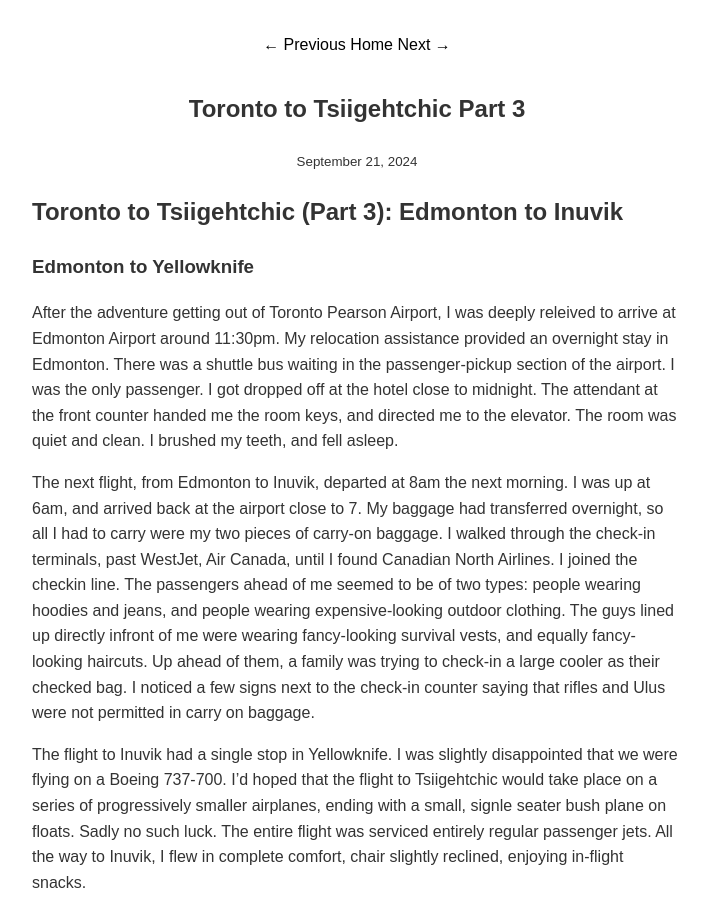
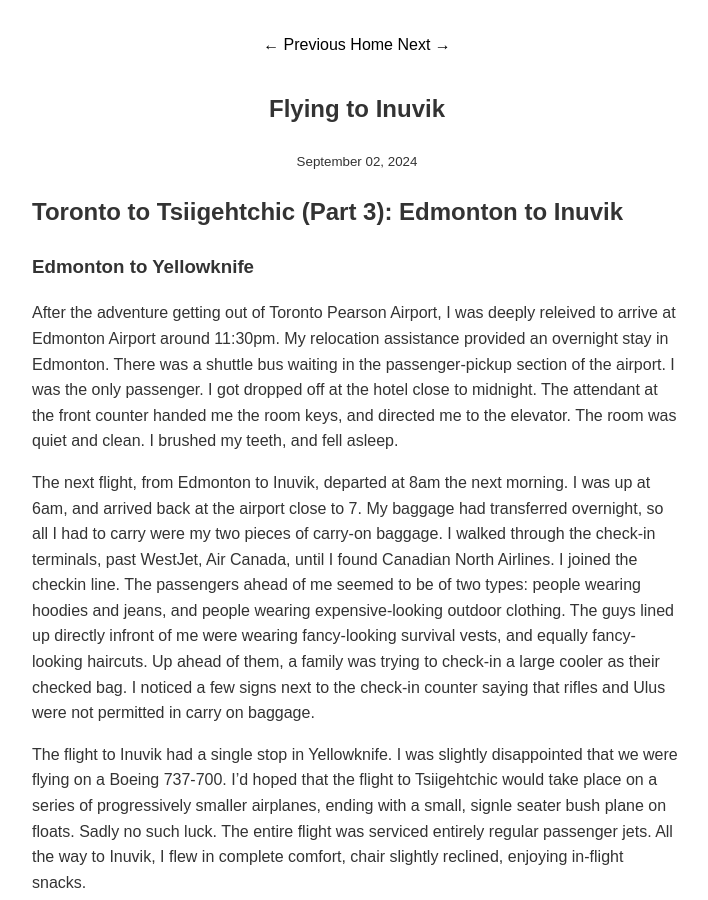
Before and after one commit to lkirk121/lkirk121.github.io, a Jekyll site: the page built from _posts/2024-09-21-toronto-to-tsiigehtchic-part-3.md, in a window 1280 px wide and 900 px high. Shown: the whole window, without its empty margins (283-991 px from the left). Built offline with Jekyll 4.4.1, drawn with Linux system fonts in a browser that asks for light colours.

Commit message:
Update 2024-09-21-toronto-to-tsiigehtchic-part-3.md

```diff
--- a/_posts/2024-09-21-toronto-to-tsiigehtchic-part-3.md
+++ b/_posts/2024-09-21-toronto-to-tsiigehtchic-part-3.md
@@ -1,7 +1,7 @@
 ---
 layout: post
-title: Toronto to Tsiigehtchic Part 3
-date: 2024-09-21
+title: Flying to Inuvik
+date: 2024-09-02
 ---
 
 ## Toronto to Tsiigehtchic (Part 3): Edmonton to Inuvik
```
